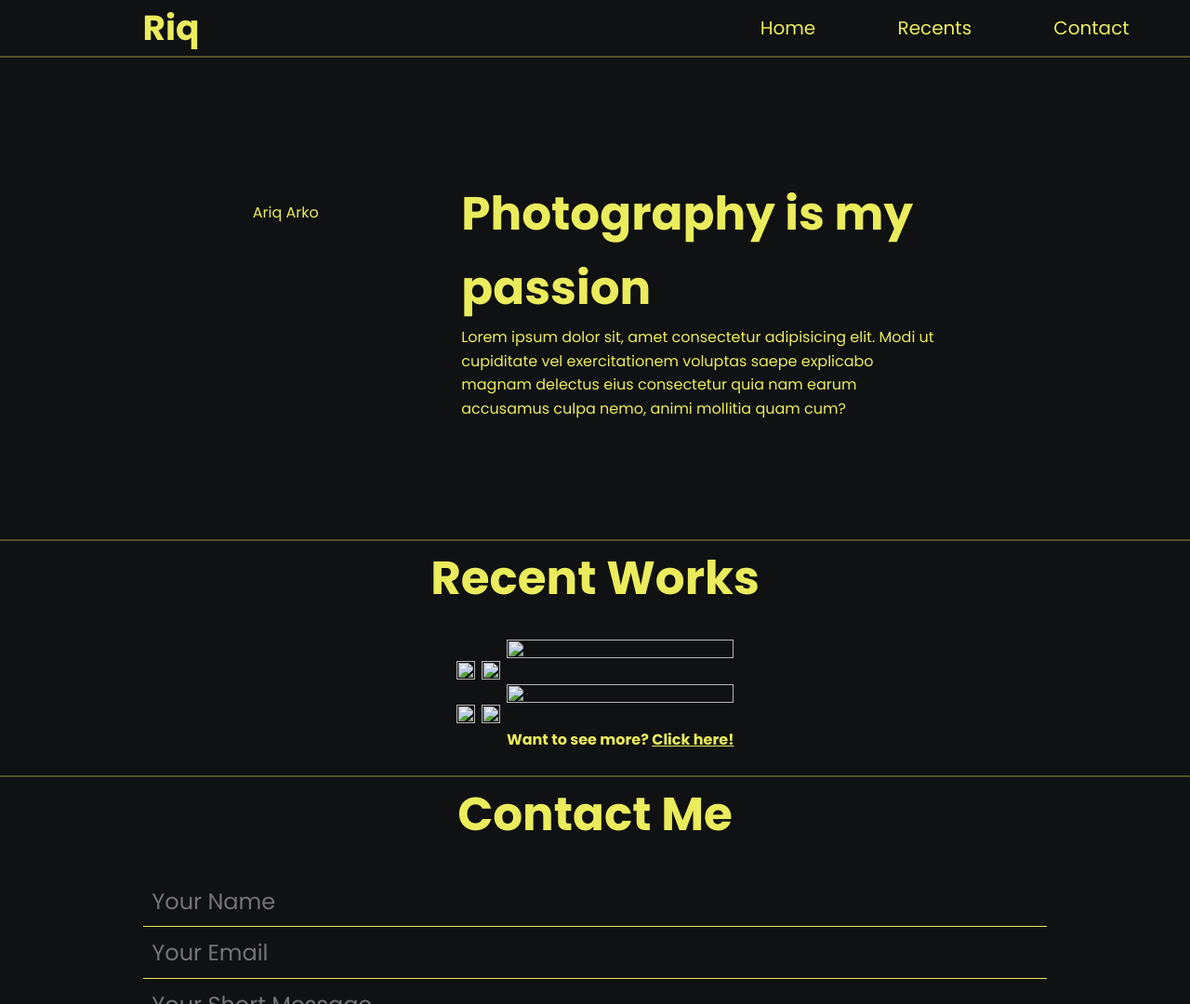
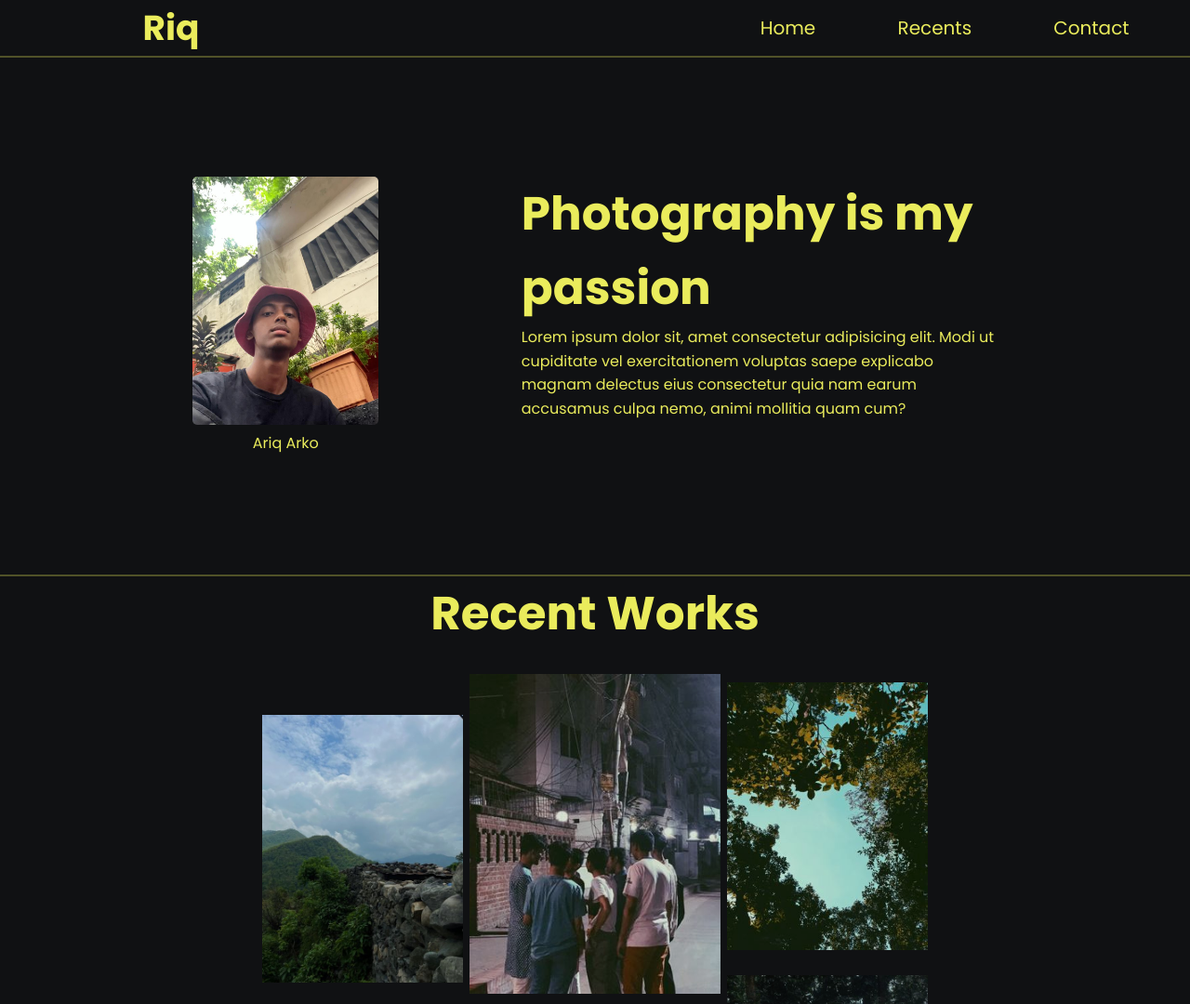
Before and after one commit to A-R-ZIHAN/ariq-arko-photography, a plain HTML site: page index.htm in a window 1280 px wide. Shown: the top 1080 px of the page at 93% size. Drawn offline with Linux system fonts and the light colour scheme; the site is published under a folder, as on GitHub Pages, so addresses that start at the root find nothing.

Commit message:
fixed images upload

```diff
--- a/index.htm
+++ b/index.htm
@@ -25,7 +25,7 @@
     </nav>
   <div id="front-page">
     <div id="left">
-    <img src="/images/ariq.jpg" alt="" id="profile-img"> <br>
+    <img src="images/ariq.jpg" alt="" id="profile-img"> <br>
     <p>Ariq Arko</p>
     </div>
     <div  id="right">
@@ -41,10 +41,10 @@
     <div id="recent-gallery">
       <div class="column">
         <div class="photo">
-          <img src="/images/2.jpg" alt="">
+          <img src="images/2.jpg" alt="">
         </div>
         <div class="photo">
-          <img src="/images/1.jpg" alt="">
+          <img src="images/1.jpg" alt="">
         </div>
         <!-- <div class="photo">
           <img src="/images/4.jpg" alt="">
@@ -52,10 +52,10 @@
       </div>
       <div class="column">
         <div class="photo">
-          <img src="/images/9.jpg" alt="">
+          <img src="images/9.jpg" alt="">
         </div>
         <div class="photo">
-          <img src="/images/3.jpg" alt="">
+          <img src="images/3.jpg" alt="">
         </div>
         <!-- <div class="photo">
           <img src="/images/10.jpg" alt="">
@@ -63,13 +63,13 @@
       </div>
       <div class="column">
         <div class="photo">
-          <img src="/images/7.jpg" alt="">
+          <img src="images/7.jpg" alt="">
         </div>
         <div class="photo">
-          <img src="/images/4.jpg" alt="">
+          <img src="images/4.jpg" alt="">
         </div>
         <!-- <div class="photo">
-          <img src="/images/5.jpg" alt="">
+          <img src="images/5.jpg" alt="">
         </div> -->
 
         <h4>Want to see more? <a href="https://vsco.co/notavailablexnxx/gallery">Click here!</a></h4>
```
